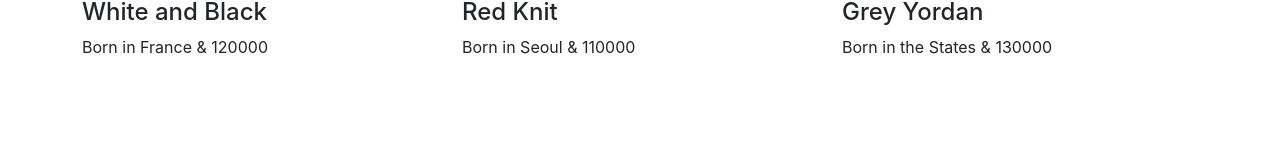
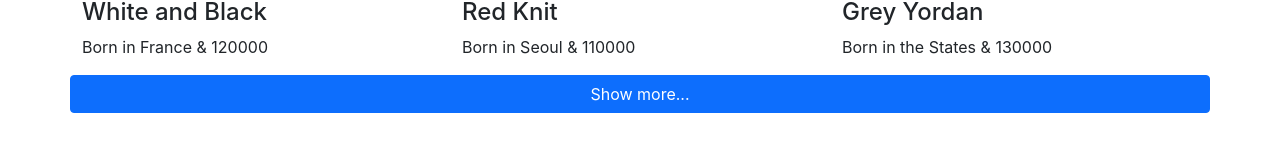
Before and after one commit to yarncha/react-study, a React (Create React App) app in the folder minishop/: page / in a window 1280 px wide. Shown: the part 592-744 px from the top of the page. Built offline with nearby package versions, Linux system fonts and the light colour scheme.

Commit message:
[210823] TIL

```diff
--- a/minishop/package.json
+++ b/minishop/package.json
@@ -6,6 +6,7 @@
     "@testing-library/jest-dom": "^5.11.4",
     "@testing-library/react": "^11.1.0",
     "@testing-library/user-event": "^12.1.10",
+    "axios": "^0.21.1",
     "bootstrap": "^5.0.2",
     "node-sass": "5.0.0",
     "react": "^17.0.2",
--- a/minishop/src/App.js
+++ b/minishop/src/App.js
@@ -2,6 +2,7 @@ import './App.css';
 import React, { useState } from 'react';
 import { Navbar, NavDropdown, Container, Nav, Button } from 'react-bootstrap';
 import { Link, Route, Switch } from 'react-router-dom';
+import axios from 'axios';
 
 import { ShoesData } from './data.js';
 import { Detail } from './detailData.js';
@@ -63,6 +64,11 @@ function App() {
                   );
                 })
               }
+              <button className="btn btn-primary" onClick={() => {
+                axios.get('https://codingapple1.github.io/shop/data2.json')
+                  .then((result) => { console.log(result.data) })
+                  .catch(() => { alert("실패") })
+              }}>Show more...</button>
             </div>
           </div>
         </Route>
```
Also changed, not shown: 1 other file (tests, documents, lock files or other folders).
